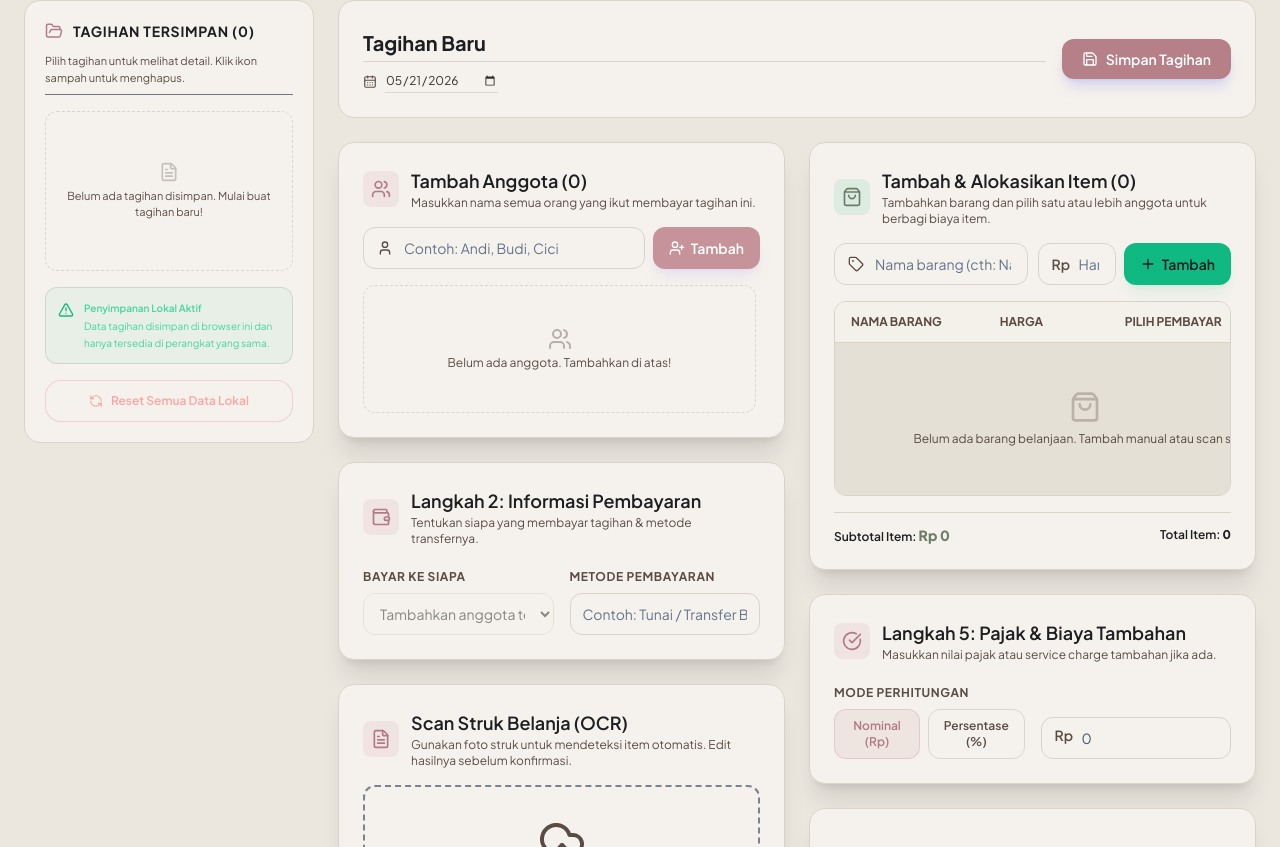
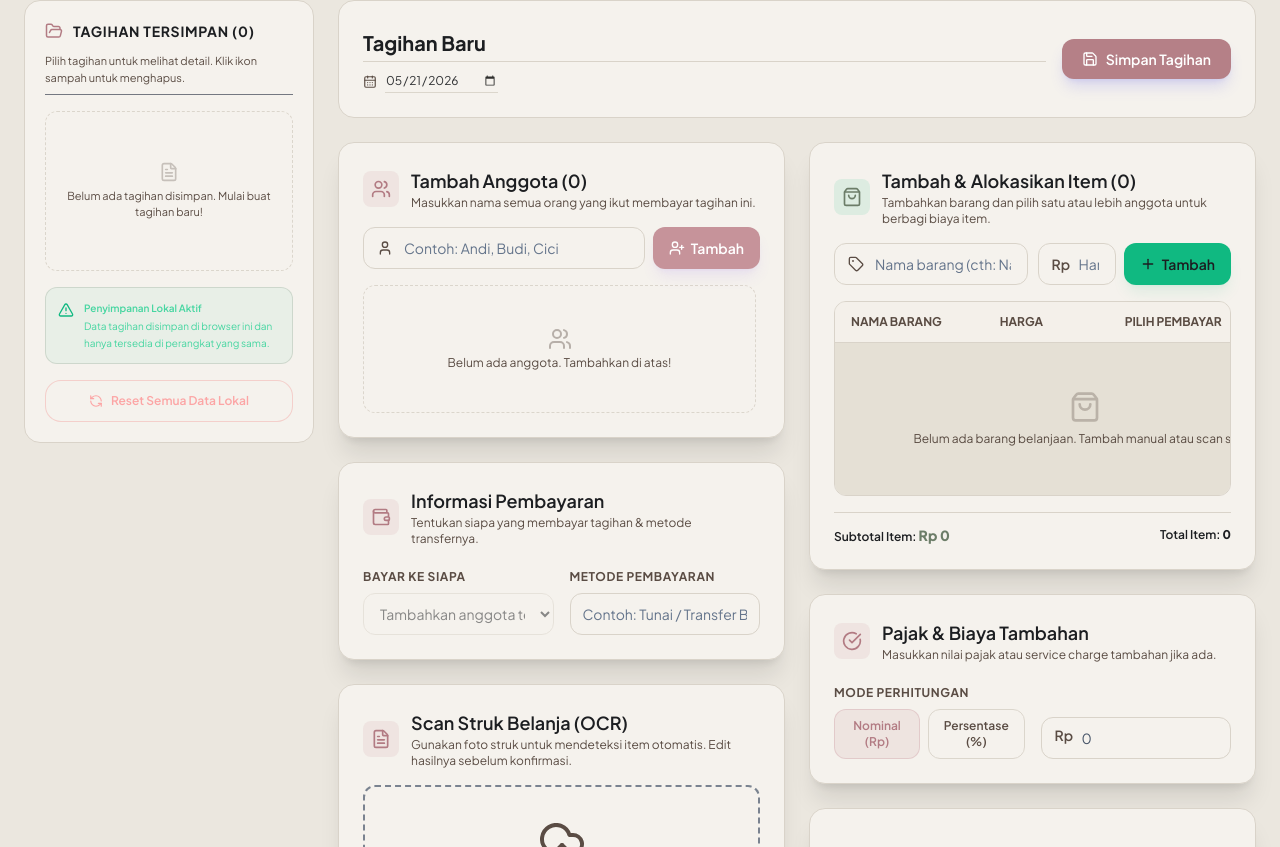
Before and after one commit to KIRRUU0/SplitBillPro, a React (Vite) app: page / in a window 1280 px wide. Shown: the part 357-1204 px from the top of the page. Built offline with nearby package versions, Linux system fonts and the light colour scheme.

Commit message:
update terbaru

```diff
--- a/src/App.tsx
+++ b/src/App.tsx
@@ -603,7 +603,7 @@ localStorage.setItem(LOCAL_STORAGE_BILLS_KEY, JSON.stringify(updatedBills));
                     <Wallet size={20} />
                   </div>
                   <div>
-                    <h3 className="font-semibold text-lg text-slate-100">Langkah 2: Informasi Pembayaran</h3>
+                    <h3 className="font-semibold text-lg text-slate-100">Informasi Pembayaran</h3>
                     <p className="text-xs text-slate-400">Tentukan siapa yang membayar tagihan & metode transfernya.</p>
                   </div>
                 </div>
@@ -665,7 +665,7 @@ localStorage.setItem(LOCAL_STORAGE_BILLS_KEY, JSON.stringify(updatedBills));
                     <CheckCircle size={20} />
                   </div>
                   <div>
-                    <h3 className="font-semibold text-lg text-slate-100">Langkah 5: Pajak & Biaya Tambahan</h3>
+                    <h3 className="font-semibold text-lg text-slate-100">Pajak & Biaya Tambahan</h3>
                     <p className="text-xs text-slate-400">Masukkan nilai pajak atau service charge tambahan jika ada.</p>
                   </div>
                 </div>
```
